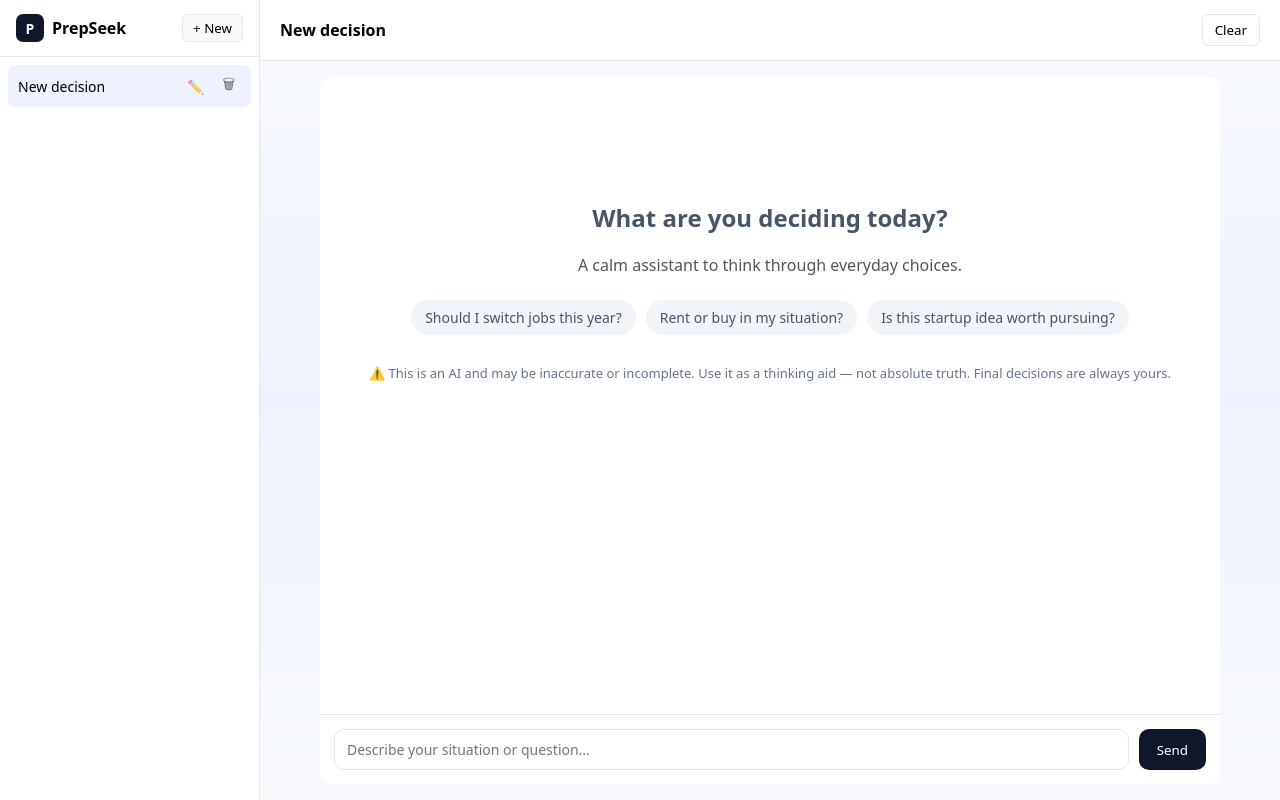
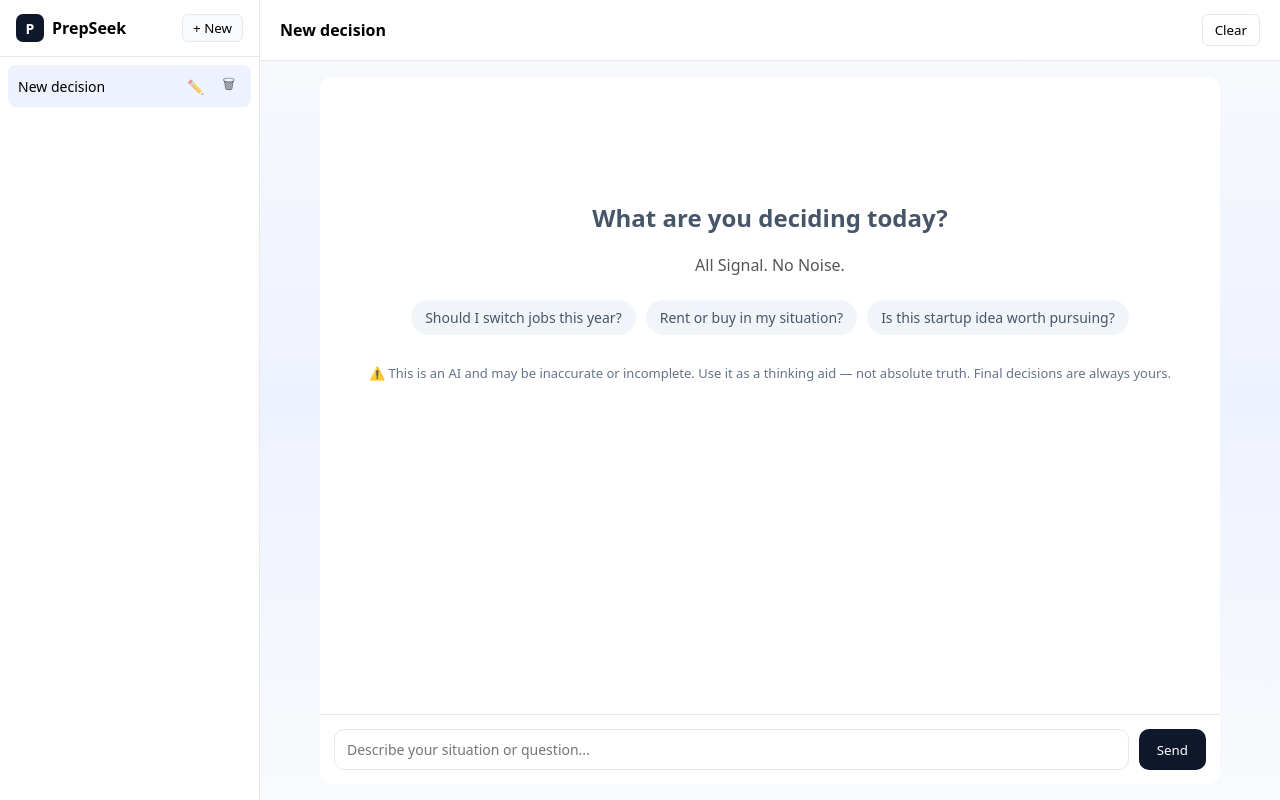
Before and after one commit to ubharathph07-create/rexolve-frontend, a React (Vite) app: page / in a window 1280 px wide. Built offline with nearby package versions, Linux system fonts and the light colour scheme.

Commit message:
UI tagline change

```diff
--- a/src/App.jsx
+++ b/src/App.jsx
@@ -306,7 +306,7 @@ export default function App() {
                 <div style={styles.empty}>
                   <h2>What are you deciding today?</h2>
                   <p style={{ marginTop: 8, color: "#555" }}>
-                    A calm assistant to think through everyday choices.
+                    All Signal. No Noise.
                   </p>
 
                   <div style={styles.examplesBox}>
```
